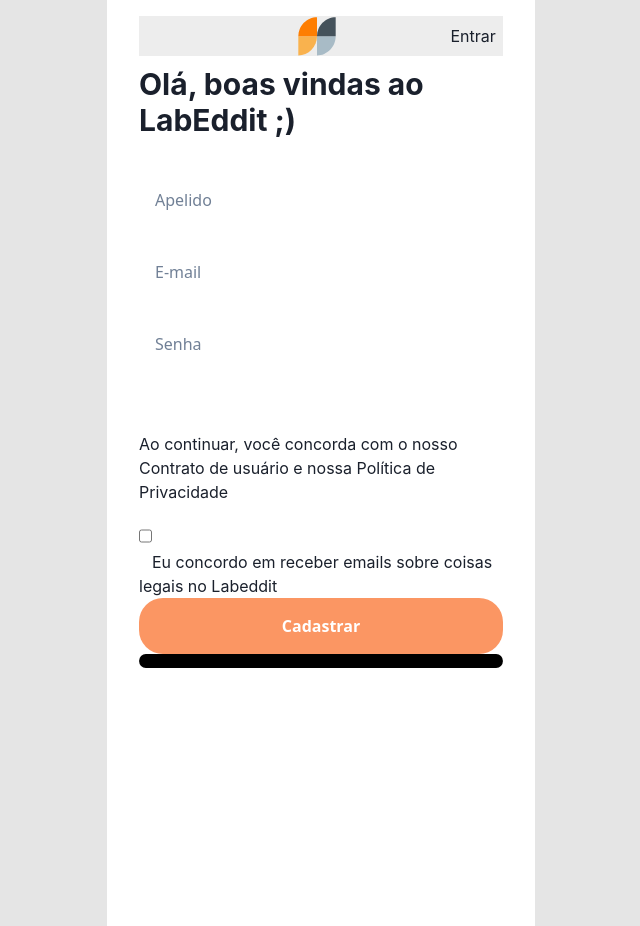
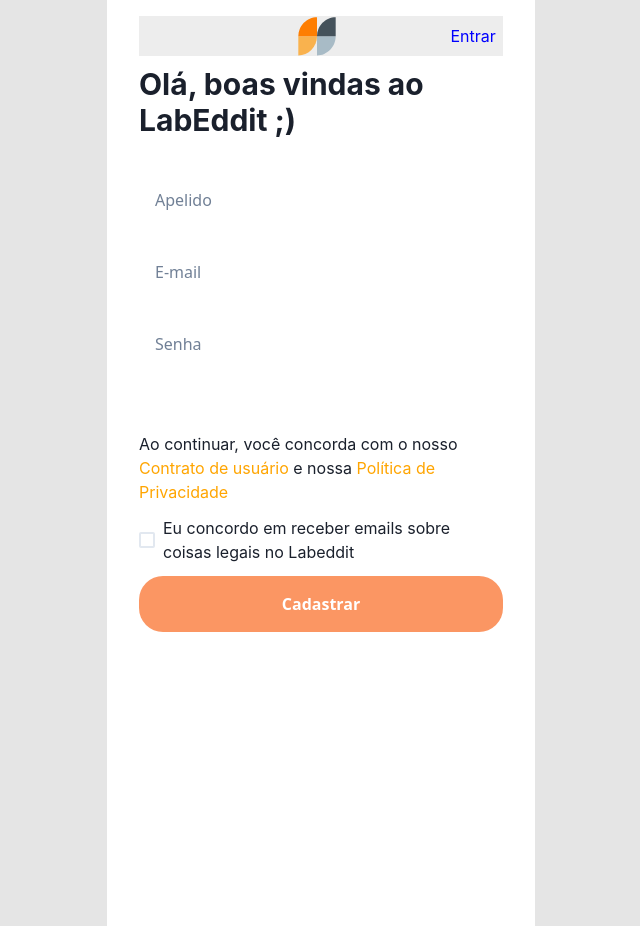
Before and after one commit to karinadarc/projeto-final-integrador-front, a React (Vite) app: page /signup in a window 1280 px wide. Shown: the whole page, without its empty margins (319-959 px from the left). Built offline with nearby package versions, Linux system fonts and the light colour scheme.

Commit message:
melhoria da tela de login

```diff
--- a/src/componentes/HeaderPrincipal/index.jsx
+++ b/src/componentes/HeaderPrincipal/index.jsx
@@ -1,27 +1,30 @@
-import { Box, Flex, Spacer } from "@chakra-ui/react";
+import { Box, Flex, Spacer, Link as LinkChakra } from "@chakra-ui/react";
 import headerLogo from "../../assets/header-logo.svg";
 import React from "react";
-import { Link } from "react-router-dom"
+import { Link } from "react-router-dom";
 
-
-const HeaderPrincipal = ({
-  exibirX,
-  rotaTexto,
-  texto,
-}) => {
+const HeaderPrincipal = ({ exibirX, rotaTexto, texto }) => {
   return (
     <Box>
       <Flex bg="#EDEDED">
         <Box w="33.33%" h="10">
-          {exibirX ? ("X") : ""}
+          {exibirX ? "X" : ""}
         </Box>
         <Spacer />
         <Flex w="33.33%" h="10" justifyContent="center">
           <img src={headerLogo} alt="Labeddit logo" />
         </Flex>
         <Spacer />
-        <Flex w="33.33%" h="10" justifyContent="right" alignItems="center" marginRight="2%">
-         <Link to={rotaTexto}>{texto}</Link>
+        <Flex
+          w="33.33%"
+          h="10"
+          justifyContent="right"
+          alignItems="center"
+          marginRight="2%"
+        >
+          <LinkChakra as={Link} color="Blue" to={rotaTexto}>
+            {texto}
+          </LinkChakra>
         </Flex>
       </Flex>
     </Box>
--- /dev/null
+++ b/src/componentes/ModalMessage/index.jsx
@@ -0,0 +1,35 @@
+import React from "react";
+import PropTypes from "prop-types";
+import {
+  Modal,
+  ModalOverlay,
+  ModalContent,
+  ModalHeader,
+  ModalFooter,
+  ModalBody,
+  ModalCloseButton,
+  Button,
+} from "@chakra-ui/react";
+
+const ModalMessage = ({ isOpen, onClose, mensagem }) => {
+  return (
+    <>
+      <Modal isOpen={isOpen} onClose={onClose}>
+        <ModalOverlay />
+        <ModalContent>
+          <ModalHeader>Ops</ModalHeader>
+          <ModalCloseButton />
+          <ModalBody>{mensagem}</ModalBody>
+
+          <ModalFooter>
+            <Button colorScheme="orange" mr={3} onClick={onClose}>
+              OK
+            </Button>
+          </ModalFooter>
+        </ModalContent>
+      </Modal>
+    </>
+  );
+};
+
+export default ModalMessage;
--- a/src/pages/LoginPage/LoginPage.jsx
+++ b/src/pages/LoginPage/LoginPage.jsx
@@ -8,23 +8,14 @@ import { useState } from "react";
 import axios from "axios";
 import BASE_URL from "../../constants/BASE_URL";
 import { FooterLineImage, MainContainer } from "./LoginPageStyle";
-import {
-  Modal,
-  ModalOverlay,
-  ModalContent,
-  ModalHeader,
-  ModalFooter,
-  ModalBody,
-  ModalCloseButton,
-  useDisclosure,
-  Button,
-} from "@chakra-ui/react";
+import { useDisclosure, Spinner, Flex, Center } from "@chakra-ui/react";
 import Formulario from "../../componentes/Formulario";
+import ModalMessage from "../../componentes/ModalMessage";
 
 function LoginPage() {
   const navigate = useNavigate();
   const [mensagem, setMensagem] = useState("");
-
+  const [isLoading, setIsLoading] = useState(false);
   const { isOpen, onOpen, onClose } = useDisclosure();
 
   const [form, setForm] = useState({
@@ -44,6 +35,8 @@ function LoginPage() {
       password: form.password,
     };
 
+    setIsLoading(true);
+
     axios
       .post(BASE_URL + "/users/login", body)
       .then((res) => {
@@ -53,29 +46,11 @@ function LoginPage() {
       .catch((err) => {
         setMensagem(err.response.data.error);
         onOpen();
+      })
+      .finally(() => {
+        setIsLoading(false);
       });
   };
-
-  function modal() {
-    return (
-      <>
-        <Modal isOpen={isOpen} onClose={onClose}>
-          <ModalOverlay />
-          <ModalContent>
-            <ModalHeader>Ops</ModalHeader>
-            <ModalCloseButton />
-            <ModalBody>{mensagem}</ModalBody>
-
-            <ModalFooter>
-              <Button colorScheme="blue" mr={3} onClick={onClose}>
-                OK
-              </Button>
-            </ModalFooter>
-          </ModalContent>
-        </Modal>
-      </>
-    );
-  }
 
   return (
     <MainContainer>
@@ -84,7 +59,24 @@ function LoginPage() {
         <p>O projeto de rede social da Labenu</p>
       </div>
 
-      {modal()}
+      {isLoading && (
+        <Flex justifyContent={"center"}>
+          <Spinner
+            thickness="4px"
+            speed="0.65s"
+            emptyColor="gray.200"
+            color="orange"
+            size="xl"
+          />
+        </Flex>
+      )}
+
+      <ModalMessage
+        mensagem={mensagem}
+        onClose={onClose}
+        isOpen={isOpen}
+        onOpen={onOpen}
+      ></ModalMessage>
 
       <Formulario onSubmit={login}>
         <div className="inputs-container">
--- a/src/pages/SignupPage/SignupPage.jsx
+++ b/src/pages/SignupPage/SignupPage.jsx
@@ -1,13 +1,12 @@
-import { Link, useNavigate } from "react-router-dom";
-import horizontalLineThick from "../../assets/horizontal-line-thick.svg";
+import { Box, Flex, Heading, Text, Link, Checkbox } from "@chakra-ui/react";
+import axios from "axios";
 import { useState } from "react";
+import { useNavigate } from "react-router-dom";
+import Formulario from "../../componentes/Formulario";
+import HeaderPrincipal from "../../componentes/HeaderPrincipal";
+import MainContainer from "../../componentes/MainContainer";
 import BASE_URL from "../../constants/BASE_URL";
 import { goToHomePage } from "../../routes/coordinator";
-import axios from "axios";
-import MainContainer from "../../componentes/MainContainer";
-import HeaderPrincipal from "../../componentes/HeaderPrincipal";
-import { Heading } from "@chakra-ui/react";
-import Formulario from "../../componentes/Formulario";
 
 function SignupPage() {
   const navigate = useNavigate();
@@ -83,30 +82,41 @@ function SignupPage() {
           />
         </div>
 
-        <section>
-          <h2>
-            Ao continuar, você concorda com o nosso <a>Contrato de usuário</a> e
-            nossa <a>Política de Privacidade</a>
-          </h2>
-          <input
+        <Flex direction={"column"} gap={3}>
+          <Box>
+            <Text>
+              Ao continuar, você concorda com o nosso{" "}
+              <Link href="#" isExternal color={"orange"}>
+                Contrato de usuário
+              </Link>{" "}
+              e nossa{" "}
+              <Link href="#" isExternal color={"orange"}>
+                Política de Privacidade
+              </Link>
+            </Text>
+          </Box>
+          <Box>
+            <Flex>
+              <Checkbox
                 name="acceptEmail"
                 value={form.acceptEmail}
-            type="checkbox"
                 onChange={onChangeForm}
-          />
-          <label>
+                colorScheme="orange"
+                required
+              >
                 Eu concordo em receber emails sobre coisas legais no Labeddit
-          </label>
-        </section>
-
+              </Checkbox>
+            </Flex>
+          </Box>
+          <Box>
             <div className="buttons-container">
               <button className="primary" type="submit">
                 Cadastrar
               </button>
             </div>
+          </Box>
+        </Flex>
       </Formulario>
-
-      <img src={horizontalLineThick} alt="Thicker Horizontal line" />
     </MainContainer>
   );
 }
```
Lines whose indentation alone changed are shown as unchanged.
